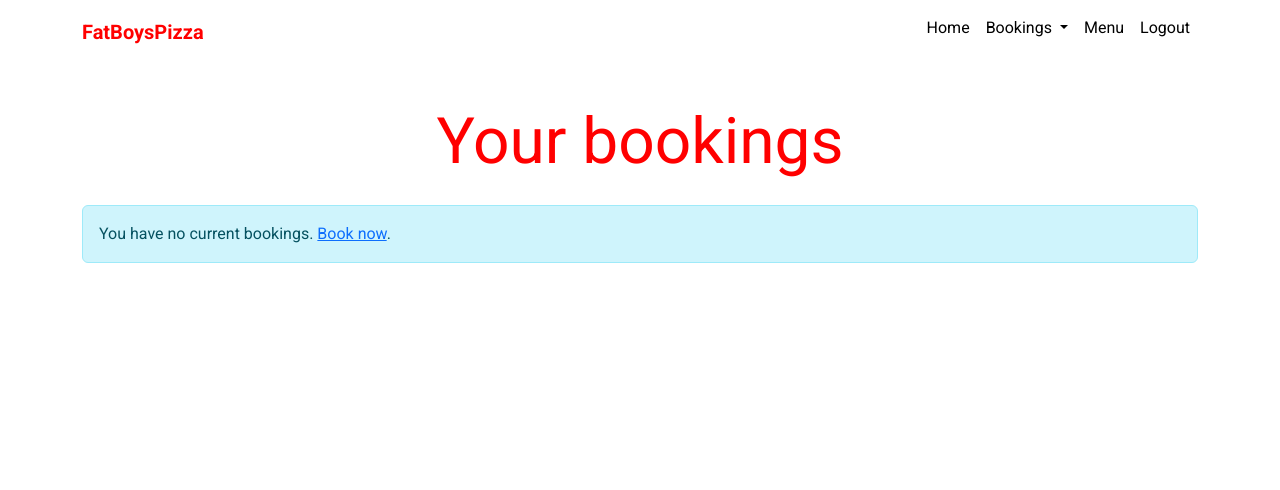
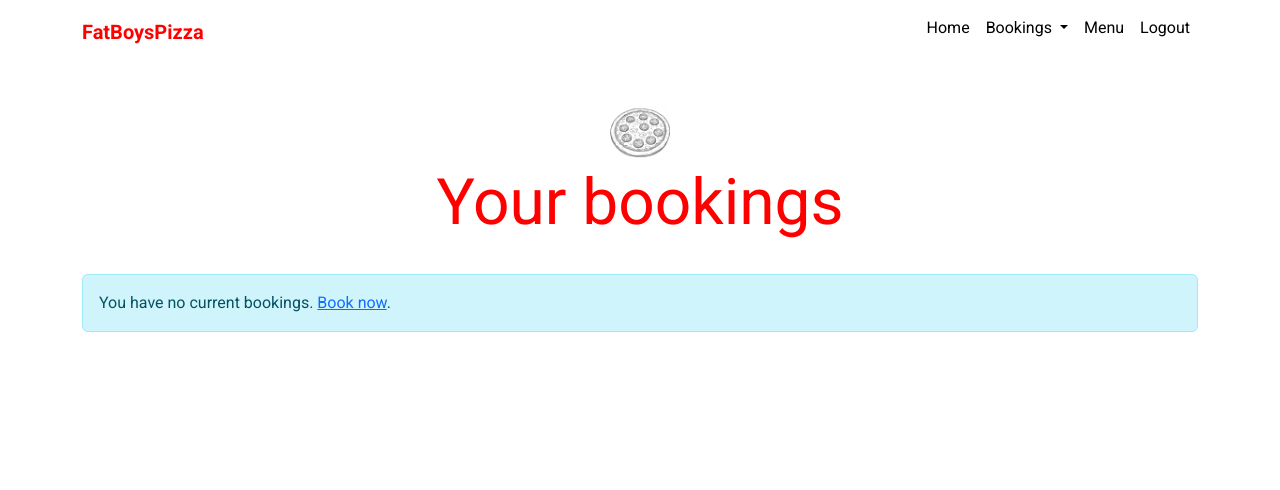
Before and after one commit to Luke-Nicklin/fat-boys-pizza, a Django app: page /booking/manage-bookings/ in a window 1280 px wide. Shown: the top 490 px of the page. Run offline with Django 4.2, Linux system fonts and the light colour scheme; the visitor is signed in with stand-in values (Sample User, id 1); data that the repository does not hold is empty; some libraries are stand-ins or nearby versions.

```diff
--- a/booking/templates/booking/manage-bookings.html
+++ b/booking/templates/booking/manage-bookings.html
@@ -6,9 +6,13 @@
 {% endblock %}
 
 {% block content %}
+<header class="add-booking-header">
+    <div class="heading-container">
+        <img src="{% static 'menu/images/pizza-header.webp' %}" alt="Small Pizza Icon" class="heading-icon">
+        <h1>Your bookings</h1>
+    </div>
+</header>
     <div class="container">
-        <h1 class="text-center mt-4">Your bookings</h1>
-
         {% if messages %}
         <div class="notification-container" style="position: fixed; top: 20px; right: 20px; z-index: 1050;">
             {% for message in messages %}
```
Also changed, not shown: README.md.
